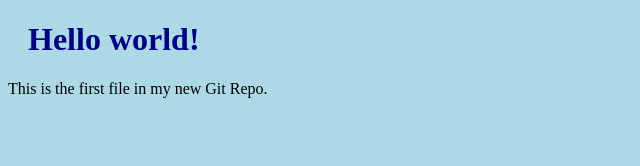
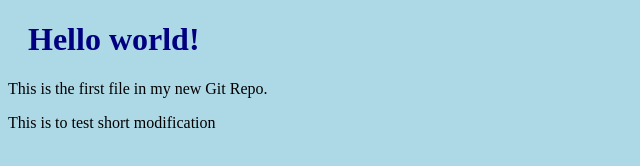
Before and after one commit to NarendranS131999/hello_world, a plain HTML site: page index.html in a window 1280 px wide. Shown: the whole page, without its empty margins (0-640 px from the left). Drawn offline with Linux system fonts and the light colour scheme.

Commit message:
Updated index.html with a new line

```diff
--- a/index.html
+++ b/index.html
@@ -8,6 +8,7 @@
 
 <h1>Hello world!</h1>
 <p>This is the first file in my new Git Repo.</p>
+<p>This is to test short modification</p>
 
 </body>
 </html>
```
